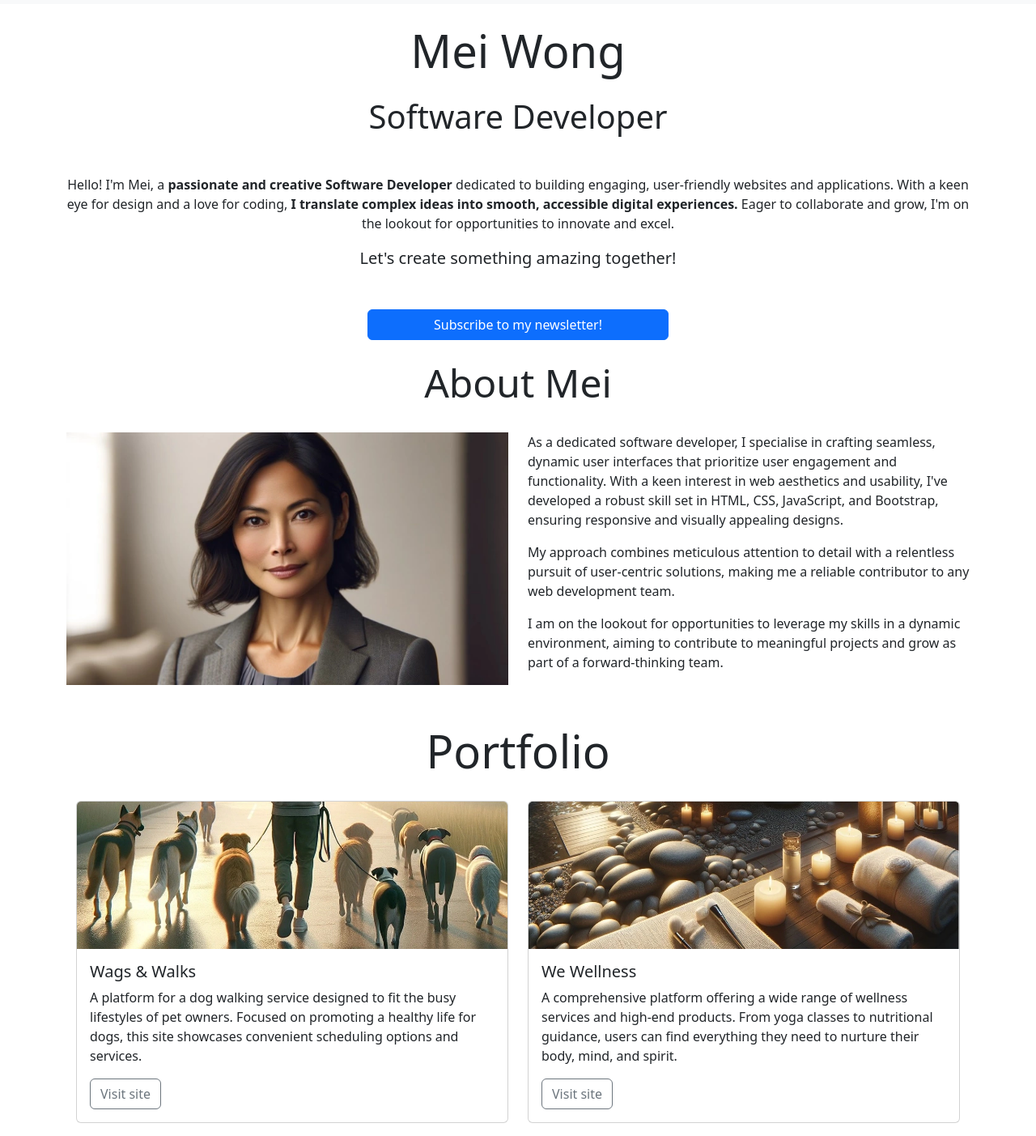
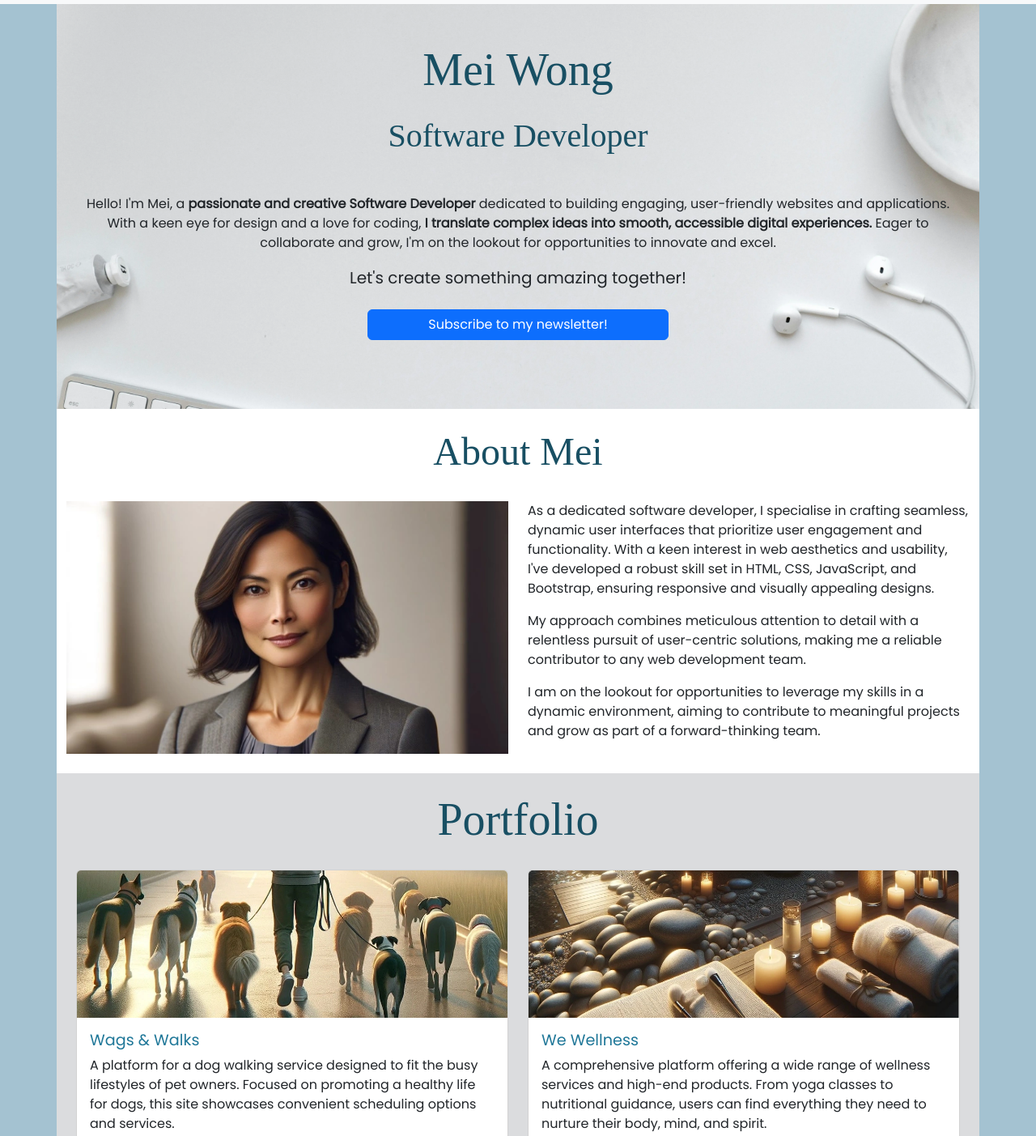
Before and after one commit to Georgeburn94/Portfolio, a plain HTML site: page index.html in a window 1280 px wide. Shown: the part 51-1454 px from the top of the page at 81% size. Drawn offline with nearby package versions, Linux system fonts and the light colour scheme.

Commit message:
add: custom css rules and goolge font import

```diff
--- /dev/null
+++ b/assets/css/styles.css
@@ -0,0 +1,72 @@
+/*
+    #a4c2d1; egg blue
+    #dbdcde; light grey
+    #1f7798; mid-blue
+    #184f63; dark-blue
+*/
+
+/* Global styles */
+
+@import url('https://fonts.googleapis.com/css2?family=DM+Serif+Display:ital@0;1&family=Poppins&display=swap');
+
+body {
+    font-family: "Poppins", sans-serif;
+    background-color: #a4c2d1;
+}
+
+h1,
+h2 {
+    font-family: "DM Serif Display, serif";
+    color: #184f63;
+}
+
+/* Hero Section */
+
+#hero {
+    background: url("../images/background.webp");
+    background-size: cover;
+    background-position: 50% 40%;
+    padding-bottom: 1.5rem;
+    min-height: 500px;
+}
+
+/* About section */
+
+#about {
+    background-color: white;
+}
+
+/* Portfolio */
+
+#portfolio {
+    background-color: #dbdcde;
+}
+
+#portfolio .card-title {
+    color: #1f7798;
+    font-size: 1.2rem;
+}
+
+#portfolio .btn-outline-secondary:hover {
+    background-color: #1f7798;
+}
+
+#portfolio .card-text {
+    min-height: 120px;
+}
+
+/* Contact Section */
+
+#contact {
+    background-color: white;
+}
+
+/* Media queries */
+
+/* Use Bootstrap breakpoint for XL screens */
+@media screen and (min-width: 1200px) {
+    /* Fixes all portfolio cards being too tall on xl screens */
+    #portfolio .card-text {
+        min-height: auto;
+    }
+}
--- a/index.html
+++ b/index.html
@@ -7,7 +7,7 @@
   <title>Mei Wang I Software Developer</title>
   <link href="https://cdn.jsdelivr.net/npm/bootstrap@5.3.3/dist/css/bootstrap.min.css" rel="stylesheet"
     integrity="sha384-QWTKZyjpPEjISv5WaRU9OFeRpok6YctnYmDr5pNlyT2bRjXh0JMhjY6hW+ALEwIH" crossorigin="anonymous">
-
+  <link rel="stylesheet" href="assets/css/styles.css">
 </head>
 
 <body>
@@ -47,10 +47,10 @@
     <section class="row">
       <!-- text-center class used to centre all text inside column -->
       <div class="col-12 text-center">
-        <h1 class="display-4 my-4">Mei Wong</h1>
+        <h1 class="display-4 mb-4 mt-5 ">Mei Wong</h1>
         <!-- mb-5 gives extra margin spacing under subheading -->
         <h2 class="display-6 mb-5">Software Developer</h2>
-        <p>
+        <p class="px-2">
           Hello! I'm Mei, a
           <strong>passionate and creative Software Developer</strong>
           dedicated to building engaging, user-friendly websites and
@@ -61,7 +61,7 @@
           to innovate and excel.
         </p>
         <!-- mb-5 gives extra margin spacing under lead text -->
-        <p class="lead mb-5">Let's create something amazing together!</p>
+        <p class="lead mb-4">Let's create something amazing together!</p>
 
 
 
@@ -236,7 +236,6 @@
             <button type="submit" class="btn btn-primary">Send</button>
           </div>
         </form>
-
       </div>
     </div>
 
```
Also changed, not shown: assets/images/background.webp (added).
